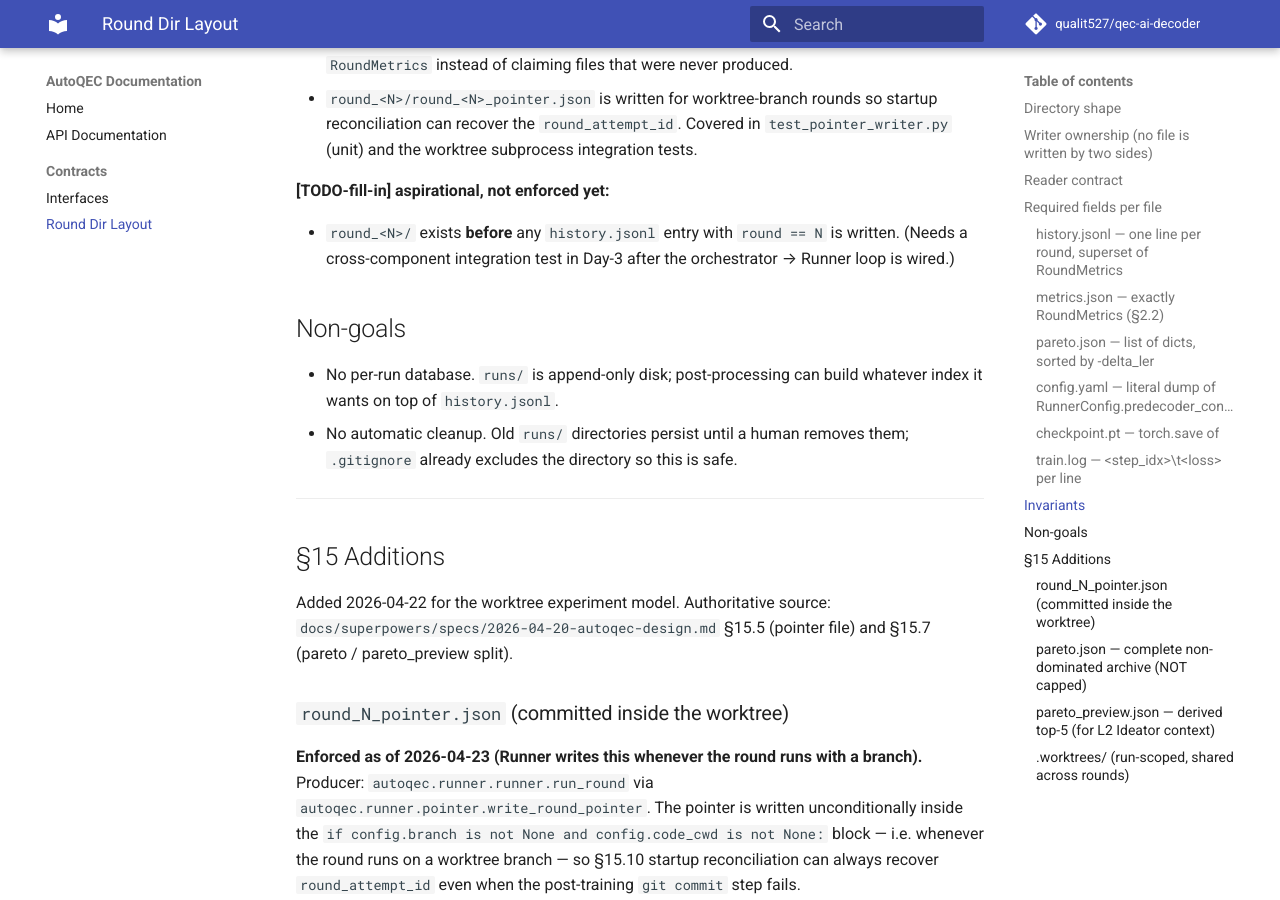
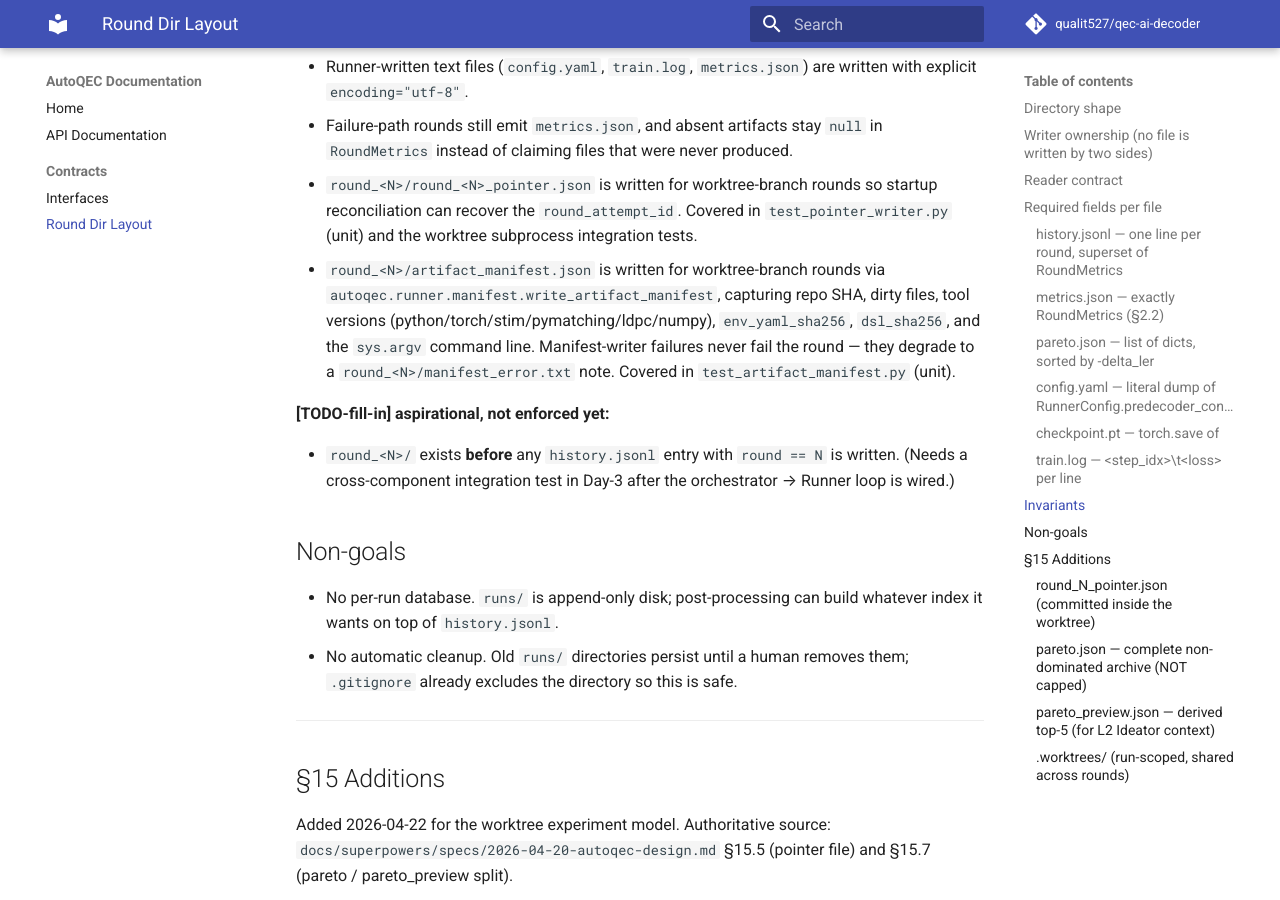
Before and after one commit to qualit527/qec-ai-decoder, an MkDocs documentation site: the page built from docs/contracts/round_dir_layout.md, in a window 1280 px wide and 900 px high, scrolled down 3981 px. Built offline with MkDocs 1.6.1 and Material for MkDocs 9.7.7, drawn with Linux system fonts in a browser that asks for light colours; comment, search, counter and statistics services are not loaded; some of the changed text lies outside the part shown.

Commit message:
docs(contracts): promote artifact_manifest.json to enforced — contract-change

```diff
--- a/docs/contracts/round_dir_layout.md
+++ b/docs/contracts/round_dir_layout.md
@@ -45,6 +45,7 @@ runs/<run_id>/                 ← the RUN (one /autoqec-run invocation)
 | `checkpoint.pt` | `run_round` | after training |
 | `metrics.json` | `run_round` | at round end |
 | `round_<N>_pointer.json` | `run_round` via `autoqec.runner.pointer.write_round_pointer` | at round end, whenever `cfg.branch` and `cfg.code_cwd` are both set |
+| `artifact_manifest.json` | `run_round` via `autoqec.runner.manifest.write_artifact_manifest` | at round end, whenever `cfg.branch` and `cfg.code_cwd` are both set |
 | `verification_report.md` | Verifier (Xie) | when the Analyst verdict is `candidate` |
 
 The orchestration side writes **only** at the run root; the Runner writes
@@ -143,6 +144,14 @@ eval_wallclock_s)` from `history.jsonl`.
   rounds so startup reconciliation can recover the `round_attempt_id`.
   Covered in `test_pointer_writer.py` (unit) and the worktree
   subprocess integration tests.
+- `round_<N>/artifact_manifest.json` is written for worktree-branch
+  rounds via `autoqec.runner.manifest.write_artifact_manifest`,
+  capturing repo SHA, dirty files,
+  tool versions (python/torch/stim/pymatching/ldpc/numpy),
+  `env_yaml_sha256`, `dsl_sha256`, and the `sys.argv` command line.
+  Manifest-writer failures never fail the round — they degrade to a
+  `round_<N>/manifest_error.txt` note. Covered in
+  `test_artifact_manifest.py` (unit).
 
 **[TODO-fill-in] aspirational, not enforced yet:**
 
```
